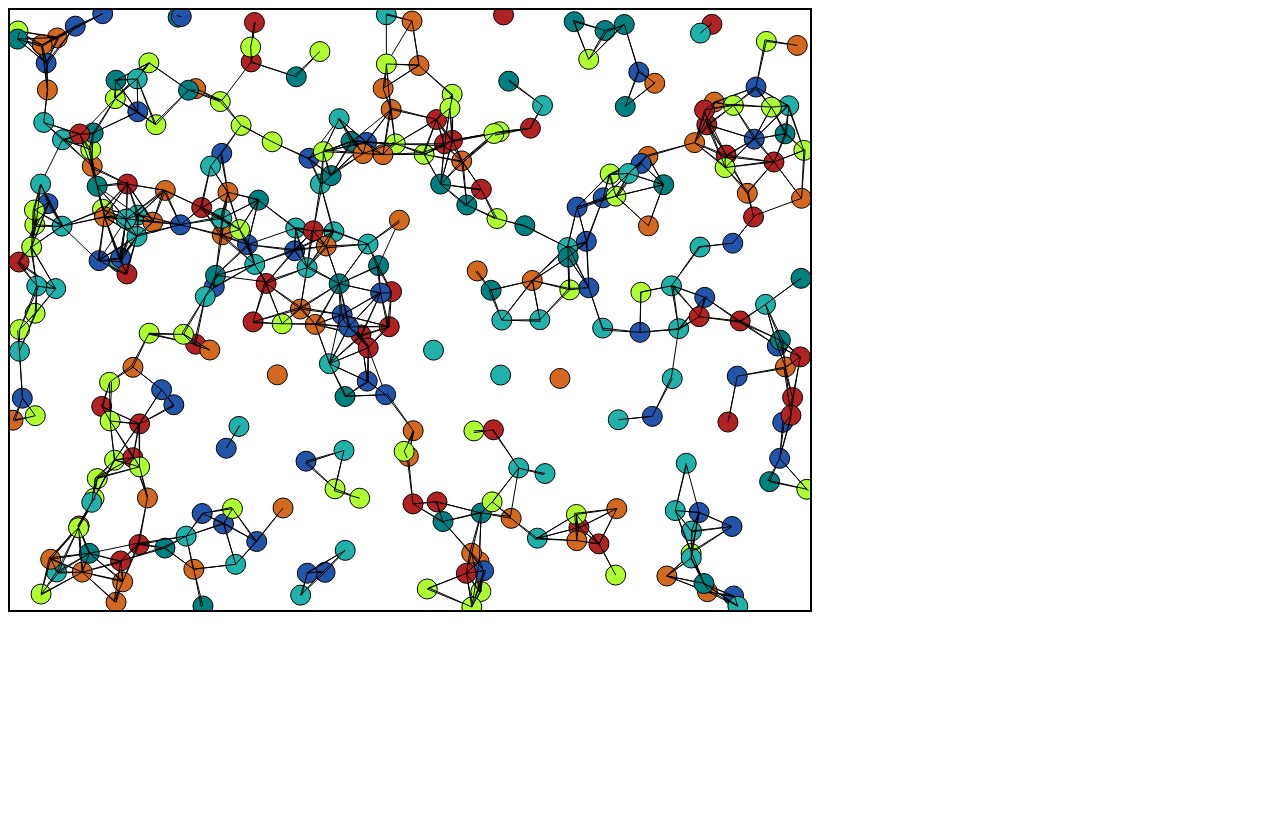
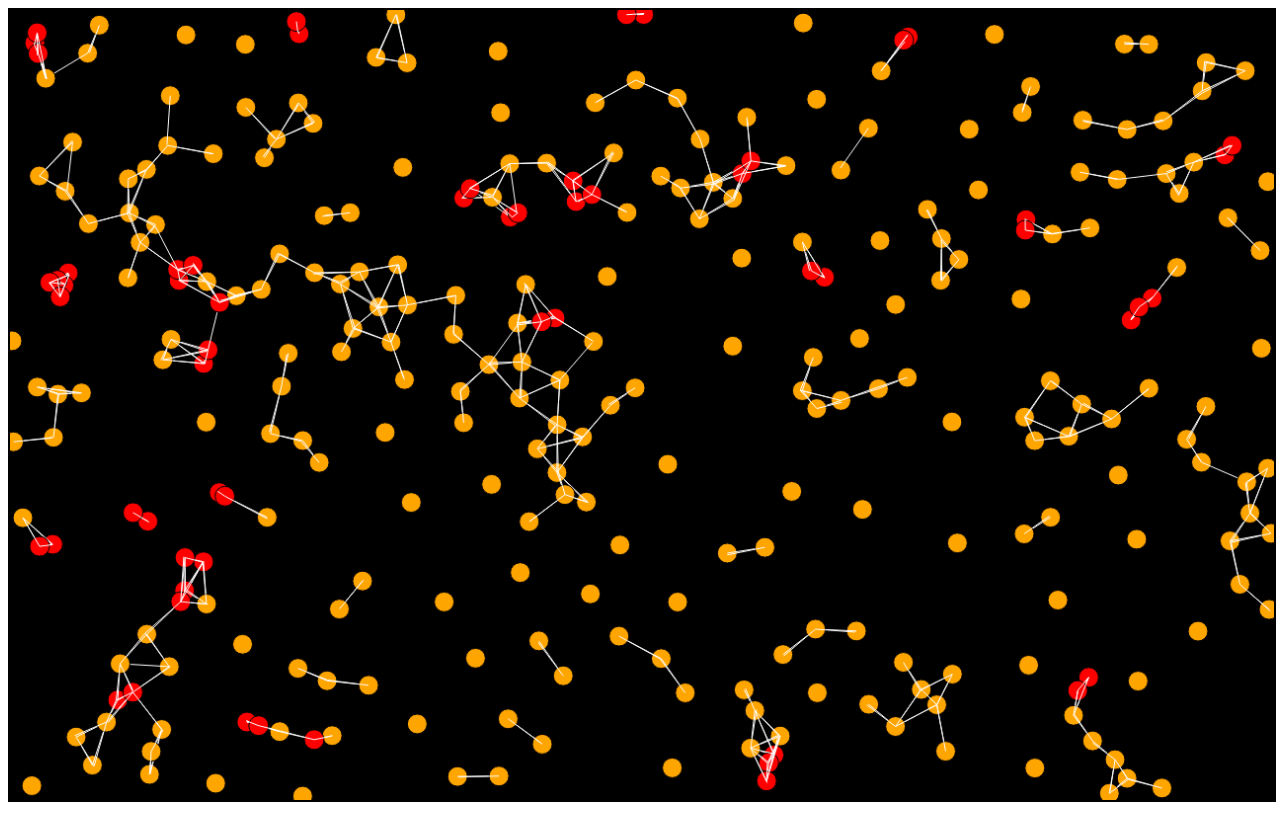
Before and after one commit to 810180/Advanced-Animation-Period-4, a plain HTML site: page Lab 9-14 Bubbles/index.html in a window 1280 px wide. Drawn offline with Linux system fonts and the light colour scheme; animation ran at ten frames a second.

Commit message:
9-15 Bubble advanced
All bubbles are orange now, change to red when overlapping. Connecting line changed to white. Canvas now covers entire window, background is black

```diff
--- a/Lab 9-14 Bubbles/bubbles.js
+++ b/Lab 9-14 Bubbles/bubbles.js
@@ -6,14 +6,14 @@ function Bubble(x, y, d) {
   this.acc = new JSVector(0, 0);//  add an acceleration vector
   this.diam = d;
   //  choose a random color from this array
-  this.clrArray = ["#2255AA", "FF0022", "Chocolate", "FireBrick", "GreenYellow", "LightSeaGreen", "Teal"];
-  //this.clrArray = ["FireBrick", "FireBrick"];
+  this.clrArray = ["#FFA500"];
   this.clrIndex = Math.floor(Math.random() * this.clrArray.length);
   this.clr = this.clrArray[this.clrIndex];
 }
 
 Bubble.prototype.run = function () {
   this.render();
+  this.clr = "#FFA500"//sets color to orange at the beginning of the frame, so that it may be changed later
   this.overlap();
   this.update();
   this.bounce();
@@ -43,12 +43,13 @@ Bubble.prototype.overlap = function () {
       this.acc = JSVector.subGetNew(this.loc, bubbles[i].loc);
       this.acc.normalize();
       this.acc.multiply(0.05);
+      this.clr = "#FF0000"//only works if the one above is overlaping
       }
       if(this.loc.distance(bubbles[i].loc)<50 && !this.loc.distance(bubbles[i].loc)==0){
       context.beginPath();
       context.moveTo(this.loc.x, this.loc.y);
       context.lineTo(bubbles[i].loc.x, bubbles[i].loc.y);
-      context.strokeStyle = 'black';
+      context.strokeStyle = 'white';
       context.lineWidth = 1;
       context.stroke();
     }
--- a/Lab 9-14 Bubbles/index.html
+++ b/Lab 9-14 Bubbles/index.html
@@ -10,6 +10,6 @@
   </head>
 
   <body>
-    <canvas id="cnv" width="800" height="600"></canvas>
+    <canvas id="cnv"></canvas>
   </body>
 </html>
--- a/Lab 9-14 Bubbles/main.js
+++ b/Lab 9-14 Bubbles/main.js
@@ -4,11 +4,12 @@ window.addEventListener("load", init);
 // global variables
 let canvas, context;
 var bubbles = [];
-let repeller
 
 function init() {
     canvas = document.getElementById("cnv");
     context = canvas.getContext("2d");
+    context.canvas.width = window.innerWidth;
+    context.canvas.height = window.innerHeight;
     loadMover(300);
     animate();      // kick off the animation
 }
@@ -27,6 +28,5 @@ function animate() {
     for(let i = 0; i<bubbles.length;i++){
         bubbles[i].run();
     }
-    //repeller.run();
     requestAnimationFrame(animate); // next cycle
 }
--- a/Lab 9-14 Bubbles/mystyles.css
+++ b/Lab 9-14 Bubbles/mystyles.css
@@ -1,3 +1,7 @@
 canvas {
     border: solid black 2px;
+    background-color: black;
+    width: 100%;
+    height: 100%;
+    margin: 0;
 }
```
